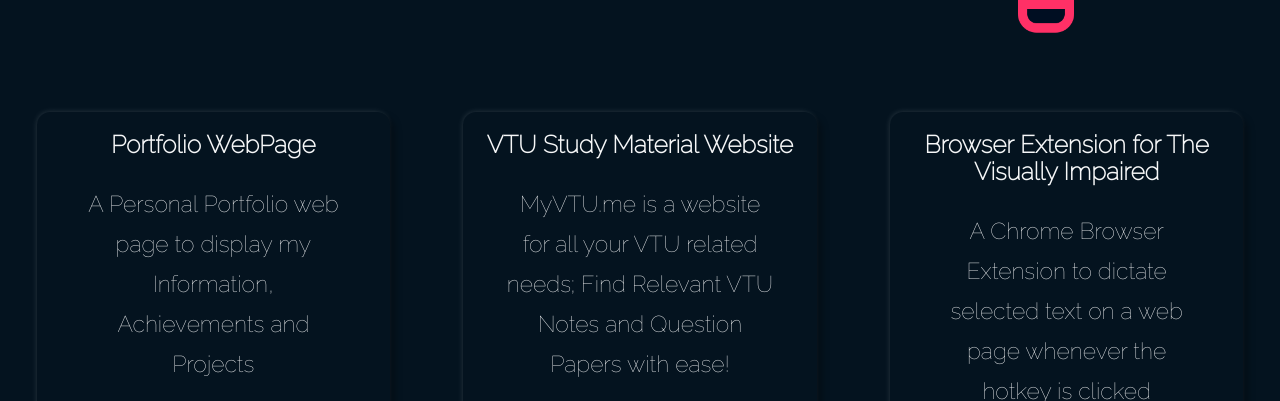
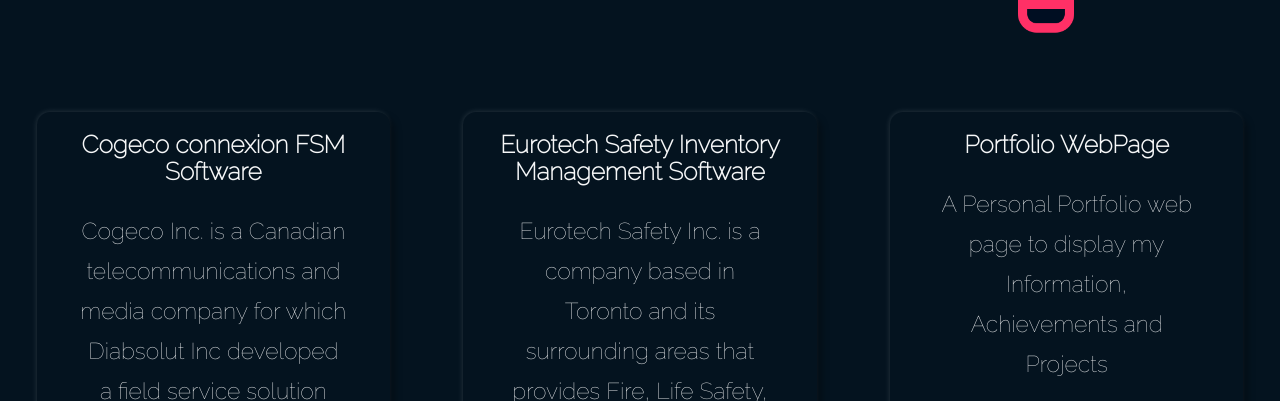
Before and after one commit to nathanielmathew/MyPortfolio, a Gatsby site: page /projects in a window 1280 px wide. Shown: the part 399-800 px from the top of the page. Built offline with nearby package versions, Linux system fonts and the light colour scheme; Gatsby itself is replaced by a stand-in of ours; a web font is replaced by a local one.

Commit message:
Update projects.js

```diff
--- a/src/pages/projects.js
+++ b/src/pages/projects.js
@@ -20,6 +20,8 @@ const Achievements = props => (
         </div>
       </div>
         <div className="project-card-container">
+          <ProjectCard pname="Cogeco connexion FSM Software" pinfo="Cogeco Inc. is a Canadian telecommunications and media company for which Diabsolut Inc developed a field service solution using Salesforce Field Service" plink=""/>
+          <ProjectCard pname="Eurotech Safety Inventory Management Software" pinfo="Eurotech Safety Inc. is a company based in Toronto and its surrounding areas that provides Fire, Life Safety, and Security services to the residential and commercial sector in Ontario. The Inventory Management solution for this project was Implemented using Salesforce." plink=""/>
           <ProjectCard pname="Portfolio WebPage" pinfo="A Personal Portfolio web page to display my Information, Achievements and Projects" plink="/"/>
           <ProjectCard pname="VTU Study Material Website" pinfo="MyVTU.me is a website for all your VTU related needs; Find Relevant VTU Notes and Question Papers with ease!" plink="https://myvtu.me"/>
           <ProjectCard pname="Browser Extension for The Visually Impaired" pinfo="A Chrome Browser Extension to dictate selected text on a web page whenever the hotkey is clicked" plink="https://github.com/nathanielmathew/Text2Speech"/>
```
